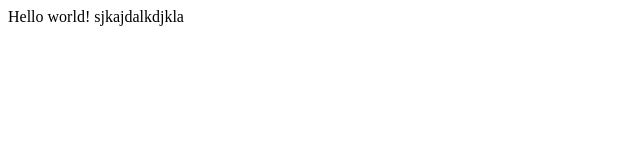
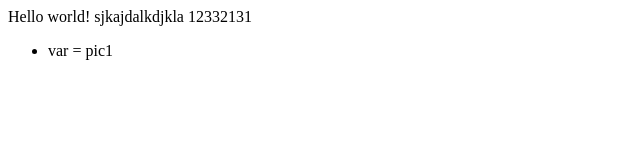
Before and after one commit to MASS-SPECC/test, a plain HTML site: page index.html in a window 1280 px wide. Shown: the whole page, without its empty margins (0-640 px from the left). Drawn offline with Linux system fonts and the light colour scheme.

Commit message:
added features

```diff
--- a/index.html
+++ b/index.html
@@ -6,8 +6,12 @@
     <title>Document</title>
 </head>
 <body>
-    Hello world! sjkajdalkdjkla
+    Hello world! sjkajdalkdjkla 12332131
 
     <img src="" alt="">
+
+    <ul>
+      <li>var = pic1</li>
+    </ul>
 </body>
 </html>
```
Also changed, not shown: 1 other file.
